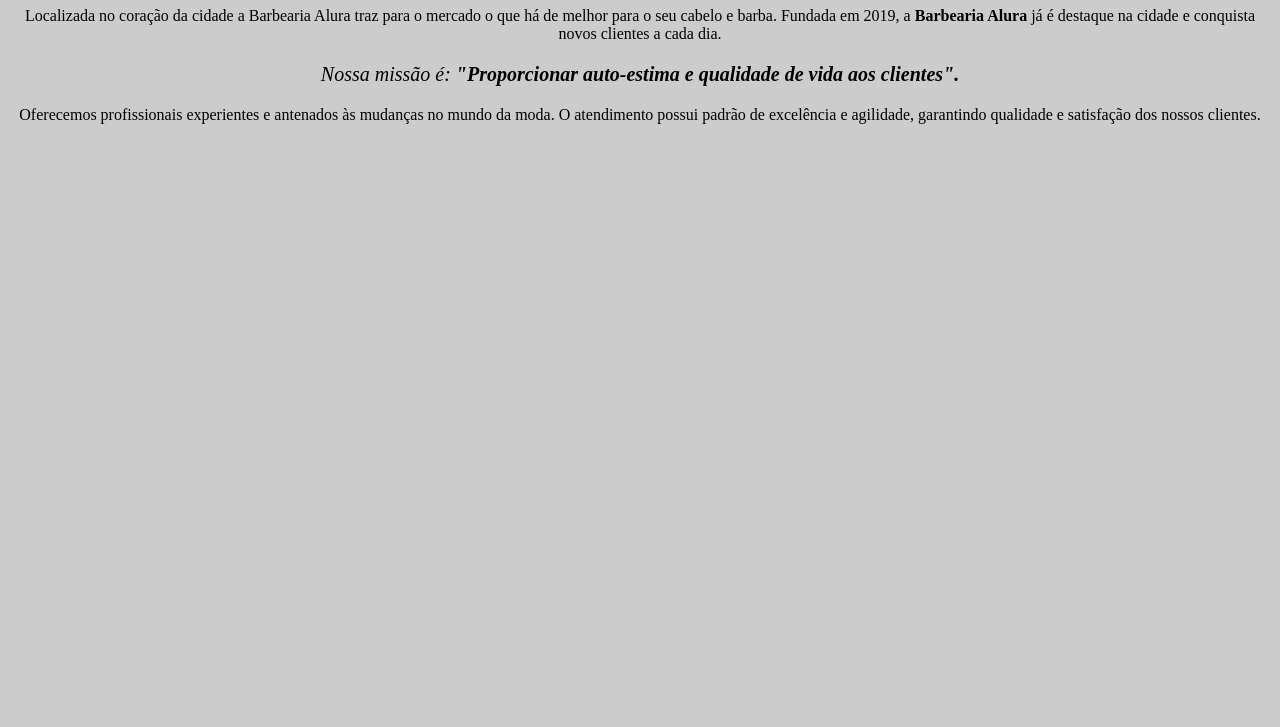
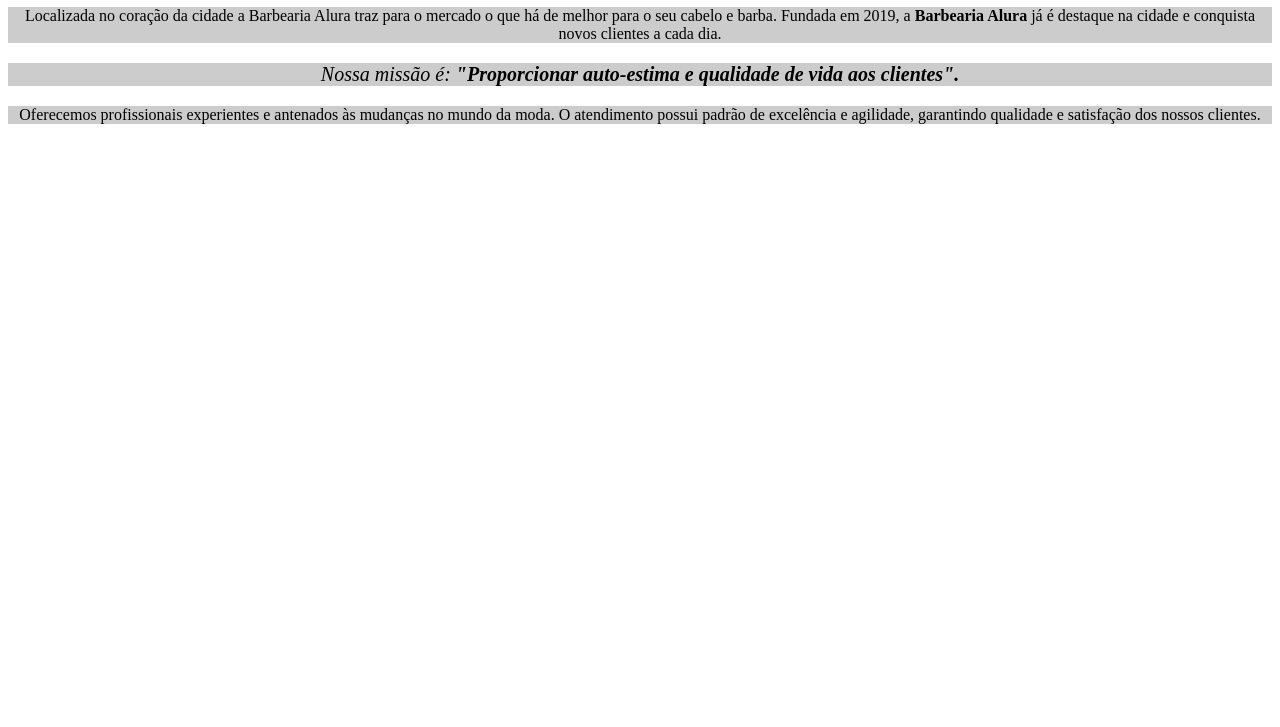
Before and after one commit to PedroTorazzi/primeiro-repositorio, a plain HTML site: page index.html in a window 1280 px wide. Shown: the part 73-800 px from the top of the page. Drawn offline with Linux system fonts and the light colour scheme.

Commit message:
Update index.html

```diff
--- a/index.html
+++ b/index.html
@@ -3,9 +3,6 @@
 
 <head>     <meta charset="UTF-8">        <title>Barbearia Alura</title>
 <style>
-body {
-    background:#CCCCCC ;
-}
 p {
     text-align:center ;
     background:#CCCCCC ;
```
